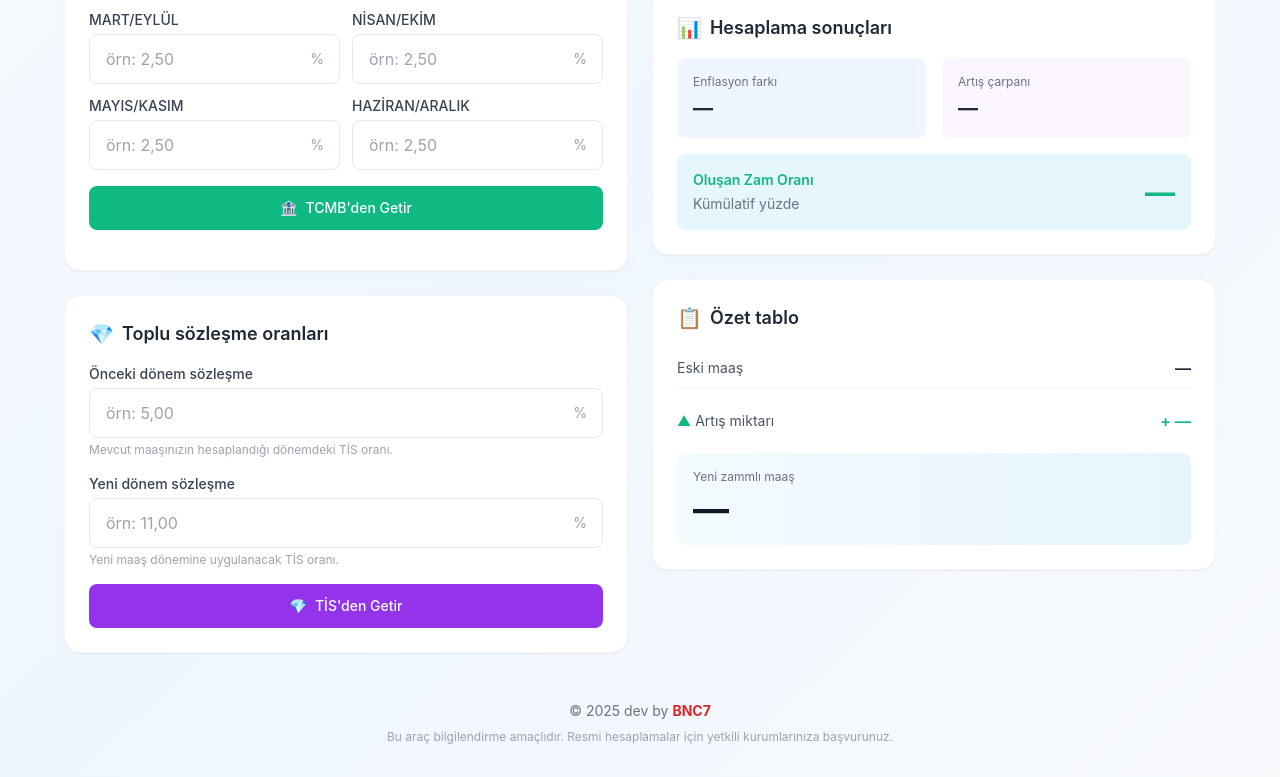
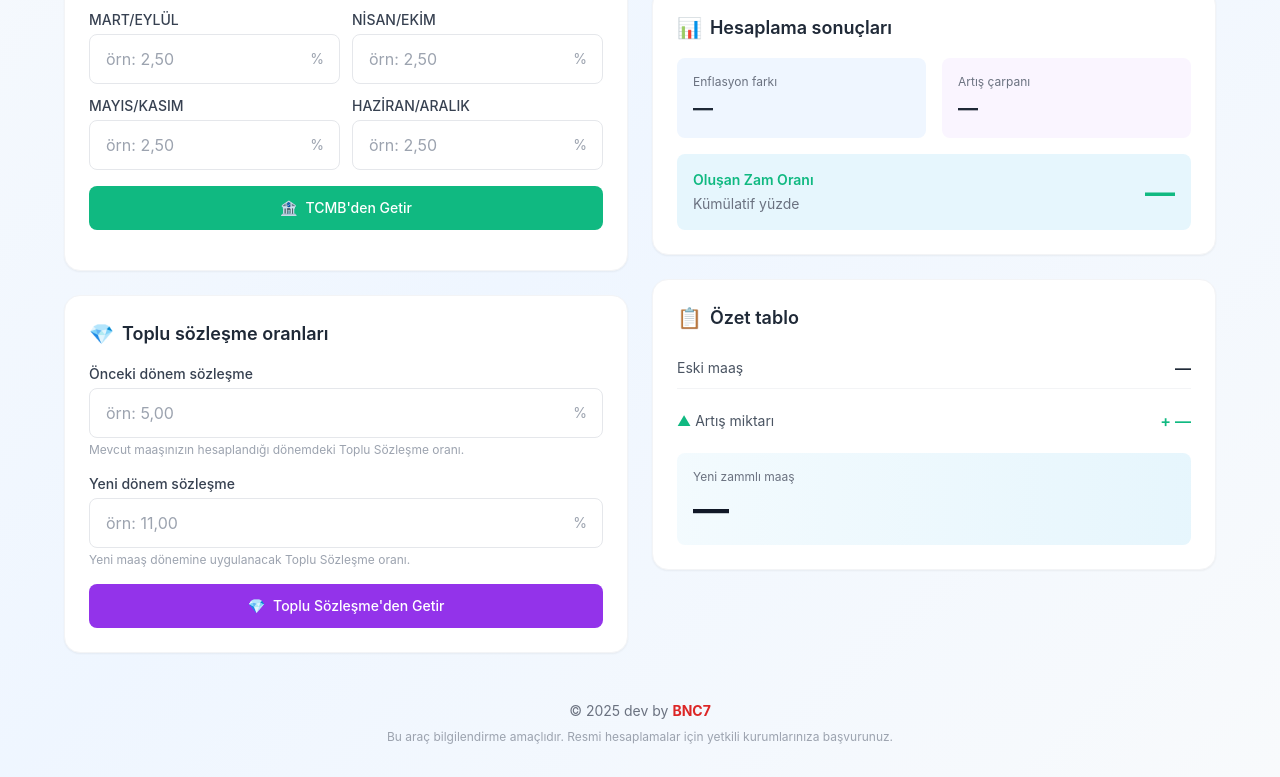
Before and after one commit to BNC7dev/maas, a Next.js app: page / in a window 1280 px wide. Shown: the part 467-1244 px from the top of the page. Built offline with nearby package versions, Linux system fonts and the light colour scheme.

Commit message:
Rename all TS references to Toplu Sözleşme

```diff
--- a/app/api/fetch-tis/route.ts
+++ b/app/api/fetch-tis/route.ts
@@ -5,7 +5,7 @@ import { join } from 'path';
 
 export async function GET() {
   try {
-    // TİS dosyasını direkt dosya sisteminden oku
+    // Toplu Sözleşme dosyasını direkt dosya sisteminden oku
     const filePath = join(process.cwd(), 'public', 'toplusozlesmezamoranlari.txt');
     const text = await readFile(filePath, 'utf-8');
 
@@ -13,14 +13,14 @@ export async function GET() {
     const allRates = parseTisData(text);
 
     if (allRates.length === 0) {
-      throw new Error('TİS verileri parse edilemedi');
+      throw new Error('Toplu Sözleşme verileri parse edilemedi');
     }
 
-    // Mevcut dönem için uygun TİS oranlarını al
+    // Mevcut dönem için uygun Toplu Sözleşme oranlarını al
     const { oldTis, newTis, oldTisLabel, newTisLabel } = getCurrentTisRates(allRates);
 
     if (oldTis === null || newTis === null) {
-      throw new Error('İlgili dönem için TİS verisi bulunamadı');
+      throw new Error('İlgili dönem için Toplu Sözleşme verisi bulunamadı');
     }
 
     return NextResponse.json({
@@ -31,14 +31,14 @@ export async function GET() {
         oldTisLabel,
         newTisLabel,
       },
-      message: 'TİS oranları başarıyla alındı',
+      message: 'Toplu Sözleşme oranları başarıyla alındı',
     });
 
   } catch (error) {
-    console.error('TİS veri çekme hatası:', error);
+    console.error('Toplu Sözleşme veri çekme hatası:', error);
     return NextResponse.json(
       {
-        error: 'TİS veri çekme hatası',
+        error: 'Toplu Sözleşme veri çekme hatası',
         message: error instanceof Error ? error.message : 'Bilinmeyen hata',
       },
       { status: 500 }
--- a/app/page.tsx
+++ b/app/page.tsx
@@ -34,7 +34,7 @@ export default function Home() {
   const [inflationError, setInflationError] = useState<string | null>(null);
   const [inflationSuccess, setInflationSuccess] = useState<string | null>(null);
 
-  // TİS veri çekme state'leri
+  // Toplu Sözleşme veri çekme state'leri
   const [isLoadingTis, setIsLoadingTis] = useState(false);
   const [tisError, setTisError] = useState<string | null>(null);
   const [tisSuccess, setTisSuccess] = useState<string | null>(null);
@@ -146,7 +146,7 @@ export default function Home() {
     }
   };
 
-  // TİS oranlarını çek
+  // Toplu Sözleşme oranlarını çek
   const fetchTisData = async () => {
     setIsLoadingTis(true);
     setTisError(null);
@@ -157,11 +157,11 @@ export default function Home() {
       const data = await response.json();
 
       if (!response.ok) {
-        throw new Error(data.message || 'TİS verileri çekilemedi');
+        throw new Error(data.message || 'Toplu Sözleşme verileri çekilemedi');
       }
 
       if (data.success && data.data) {
-        // TİS verilerini input alanlarına doldur
+        // Toplu Sözleşme verilerini input alanlarına doldur
         setOldTis(data.data.oldTis);
         setNewTis(data.data.newTis);
         setTisSuccess(`${data.message} (${data.data.oldTisLabel} → ${data.data.newTisLabel})`);
@@ -314,7 +314,7 @@ export default function Home() {
               )}
             </Card>
 
-            {/* TİS Oranları Kartı */}
+            {/* Toplu Sözleşme Oranları Kartı */}
             <Card title="Toplu sözleşme oranları" icon={<span className="text-xl">💎</span>}>
               {/* Başarı mesajı */}
               {tisSuccess && (
@@ -343,7 +343,7 @@ export default function Home() {
                     suffix="%"
                   />
                   <p className="text-xs text-gray-400 mt-1">
-                    Mevcut maaşınızın hesaplandığı dönemdeki TİS oranı.
+                    Mevcut maaşınızın hesaplandığı dönemdeki Toplu Sözleşme oranı.
                   </p>
                 </div>
                 <div>
@@ -356,16 +356,16 @@ export default function Home() {
                     suffix="%"
                   />
                   <p className="text-xs text-gray-400 mt-1">
-                    Yeni maaş dönemine uygulanacak TİS oranı.
+                    Yeni maaş dönemine uygulanacak Toplu Sözleşme oranı.
                   </p>
                 </div>
 
-                {/* TİS Butonu */}
+                {/* Toplu Sözleşme Butonu */}
                 <button
                   onClick={fetchTisData}
                   disabled={isLoadingTis}
                   className="w-full px-4 py-3 bg-purple-600 hover:bg-purple-700 disabled:bg-gray-300 disabled:cursor-not-allowed text-white text-sm font-medium rounded-lg transition-colors flex items-center justify-center gap-2"
-                  title="TİS oranlarını otomatik doldur"
+                  title="Toplu Sözleşme oranlarını otomatik doldur"
                 >
                   {isLoadingTis ? (
                     <>
@@ -378,7 +378,7 @@ export default function Home() {
                   ) : (
                     <>
                       <span>💎</span>
-                      TİS'den Getir
+                      Toplu Sözleşme'den Getir
                     </>
                   )}
                 </button>
--- a/components/ShareButton.tsx
+++ b/components/ShareButton.tsx
@@ -25,7 +25,7 @@ export default function ShareButton({ data }: ShareButtonProps) {
     return `🧮 Maaş Zammı Hesaplama Sonuçları
 
 📈 Aylık Enflasyon: ${monthsText}
-💎 TİS Oranları: Önceki ${data.oldTis}%, Yeni ${data.newTis}%
+💎 Toplu Sözleşme Oranları: Önceki ${data.oldTis}%, Yeni ${data.newTis}%
 📊 Toplam Artış: ${data.totalPercent?.toFixed(2) || '—'}%
 💰 Yeni Maaş: ₺${data.newSalary?.toFixed(2) || '—'}
 📈 Artış Miktarı: ₺${data.increase?.toFixed(2) || '—'}
```
Also changed, not shown: lib/tis.ts (+7 -7 lines), 1 other file (tests, documents, lock files or other folders).
